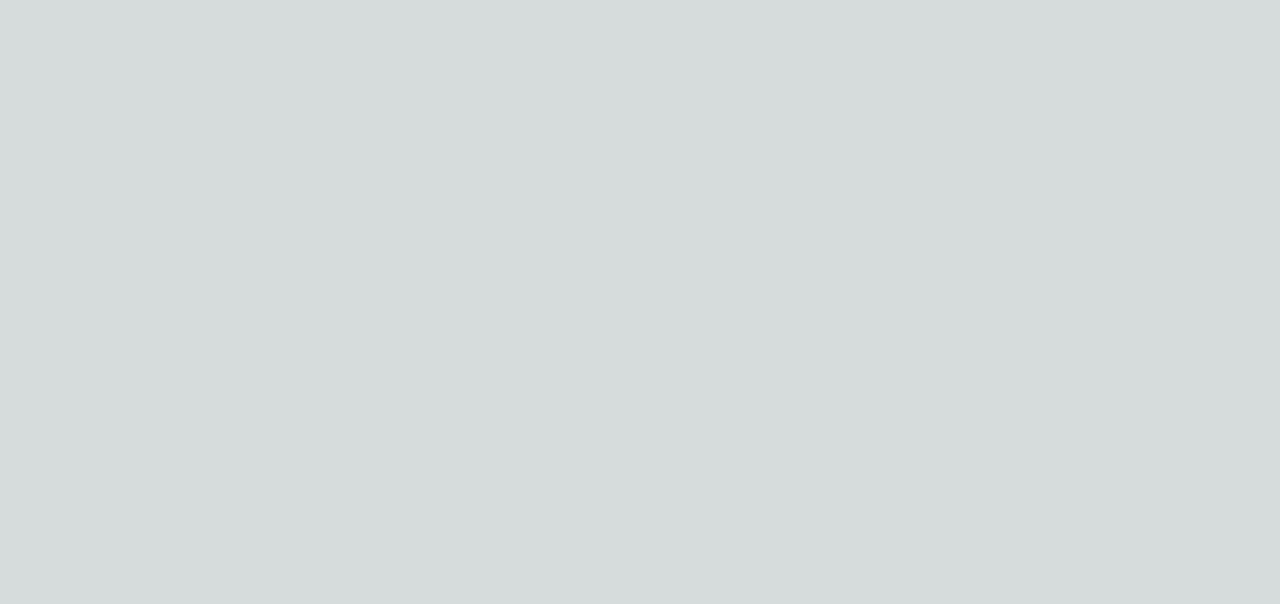
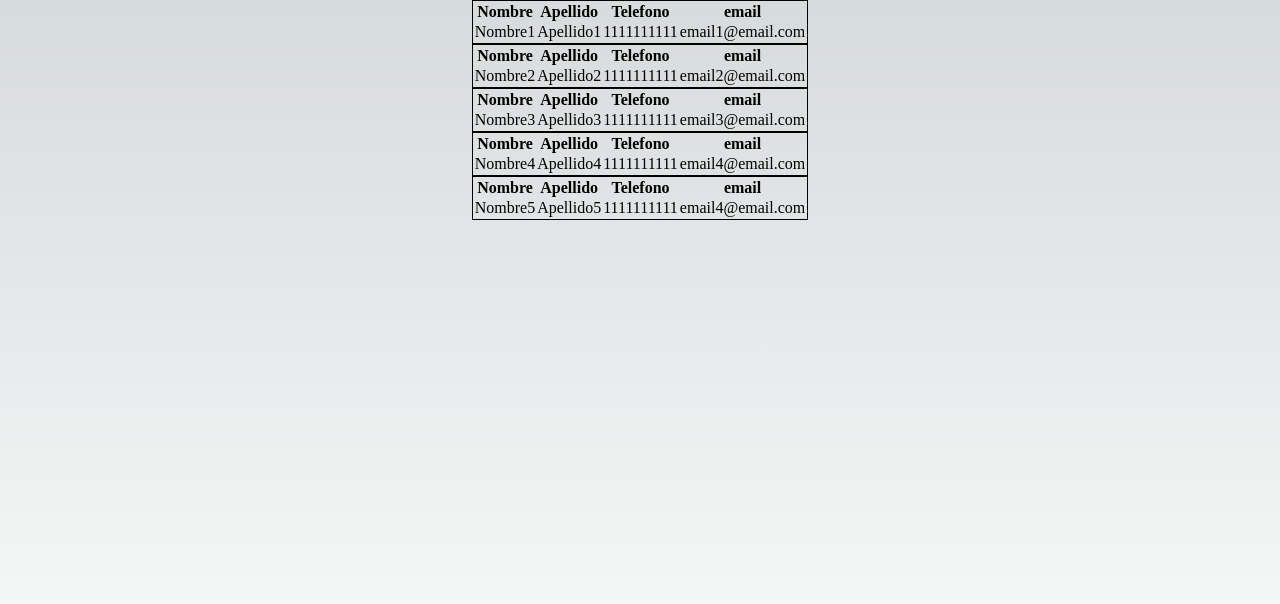
Before and after one commit to m-admax/first-app-react, a Next.js app: page /table in a window 1280 px wide. Shown: the top 604 px of the page. Built offline with nearby package versions, Linux system fonts and the light colour scheme.

Commit message:
actividad tabla pendiente

```diff
--- a/src/pages/table.js
+++ b/src/pages/table.js
@@ -1,3 +1,4 @@
+import styles from "../styles/servicios.module.css"
 //BSON
 //JSON -> formato que se envia por http via internet
 //OBJETO ESTRUCTURA
@@ -52,16 +53,34 @@ const table = () =>{//Sintaxis JS tradicional
 
     return (//Sintaxis JSX componente para react
         <>
+        <div className={styles.containerTable}>
             {
              Personas.map((item, index)=>{
-                return (<div key={index}>
-                    <tr>
-
-                    </tr>
-                    </div>)
+                return (
+                <div key={index}>
+                    <div></div>
+                    <table className={styles.tableBorder}>
+                       <thead>
+                          <tr>
+                          <th>Nombre</th>
+                          <th>Apellido</th>
+                          <th>Telefono</th>
+                          <th>email</th>
+                          </tr>
+                        </thead>
+                        <tbody>
+                            <tr>
+                                <td>{item.Nombre}</td>
+                                <td>{item.Apellido}</td>
+                                <td>{item.Telefono}</td>
+                                <td>{item.Email}</td>
+                            </tr>
+                        </tbody>
+                    </table>
+                </div>)
              })
             }
-
+        </div>
         </>
     )
 }
--- a/src/styles/servicios.module.css
+++ b/src/styles/servicios.module.css
@@ -21,6 +21,19 @@
     text-align: center;
 }
 
+.tableBorder{
+    border: solid black 1px;
+    justify-content: center;
+    align-items: center;
+    margin: auto;
+
+}
+.containerTable{
+    width: 100%;
+    height: 100vh;
+
+}
+
 .contenedorElementos input{
     width: 100%;
 }
```
